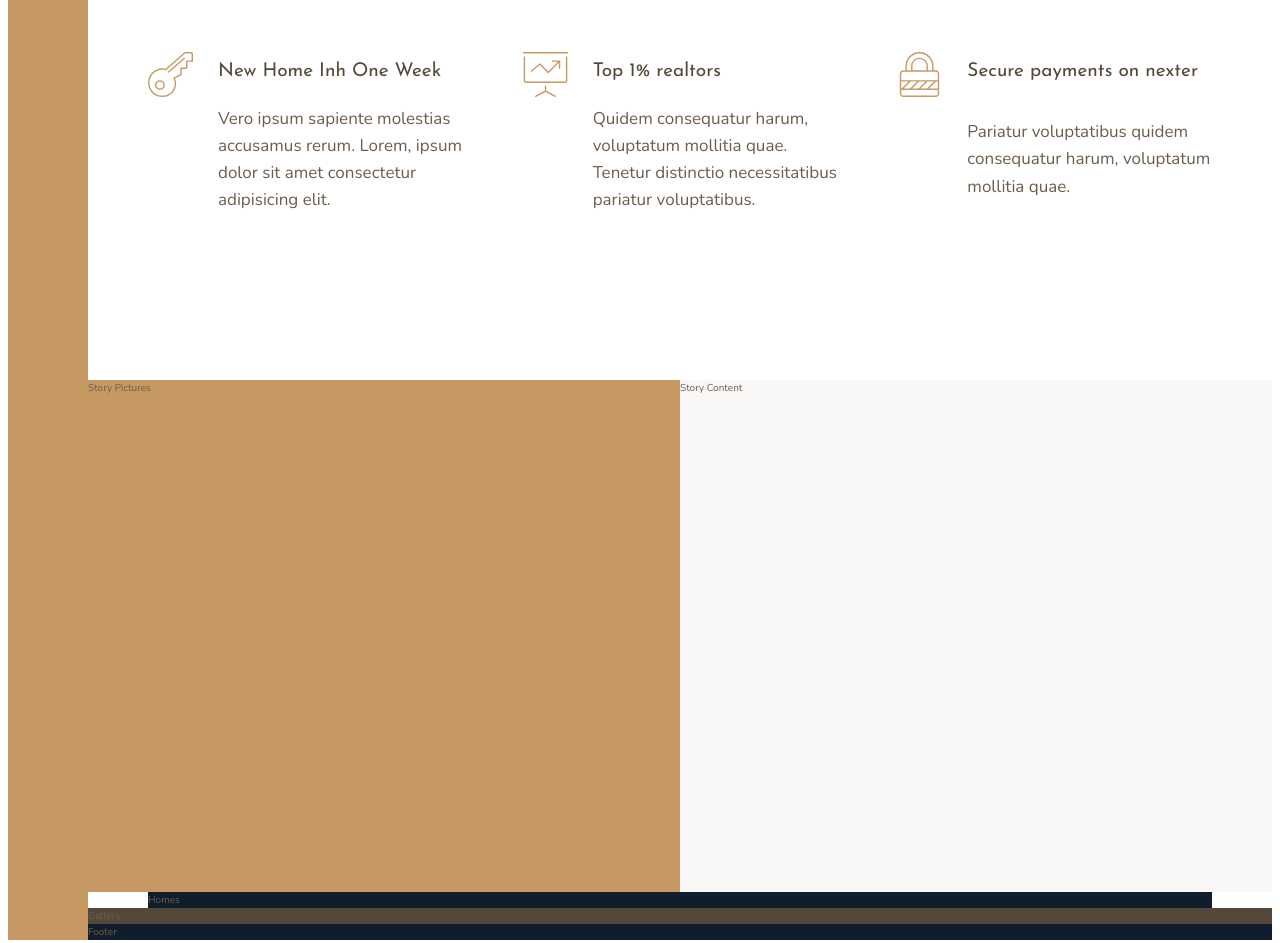
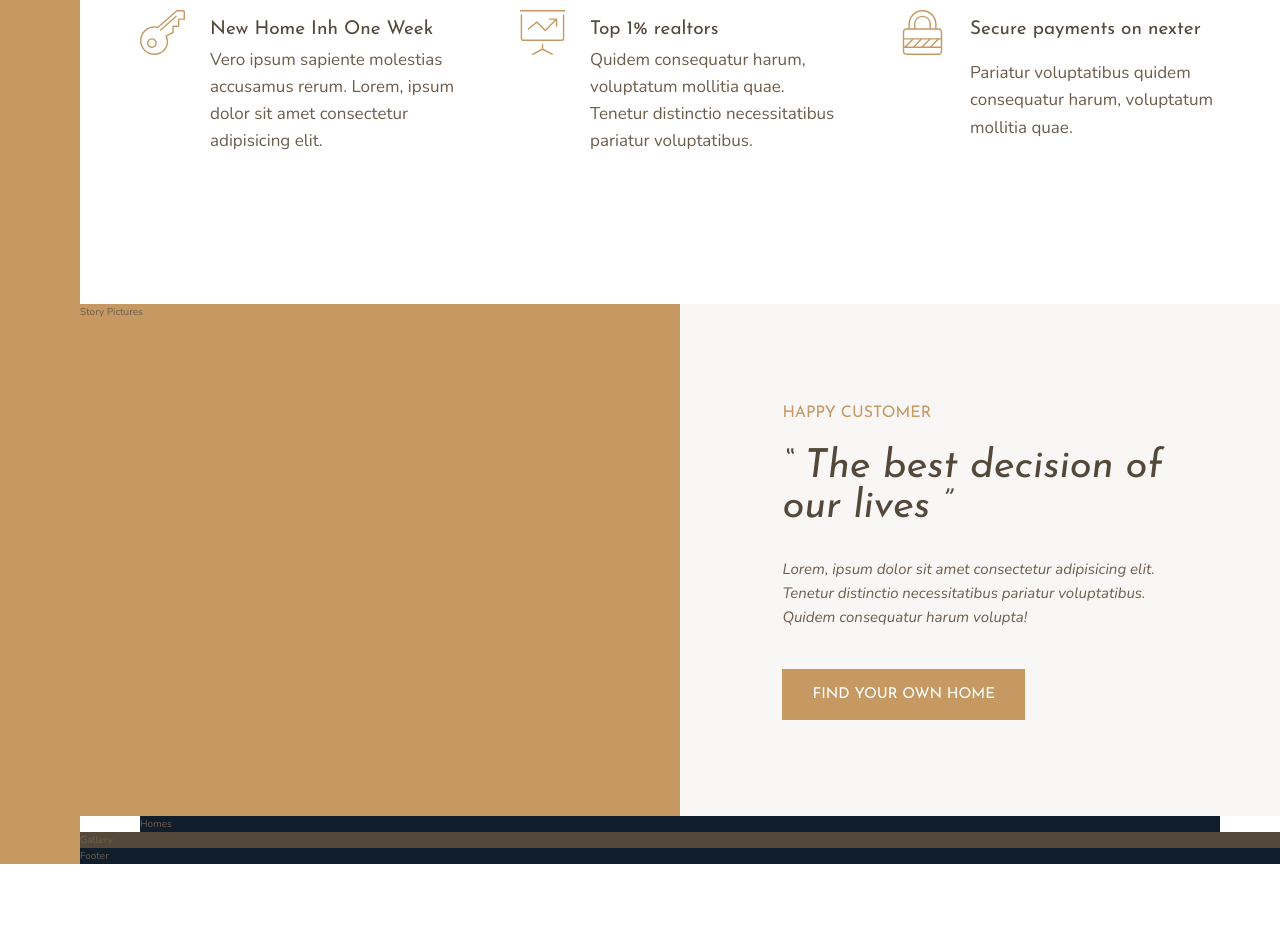
Before and after one commit to Ayush-Chugh-2006/Nexter, a website: page index.html in a window 1280 px wide. Shown: the part 974-1917 px from the top of the page. After the commit the page ends 1838 px from the top, so only its background shows below. Drawn offline with nearby package versions, Linux system fonts and the light colour scheme.

Commit message:
created story content

```diff
--- a/index.html
+++ b/index.html
@@ -1,20 +1,23 @@
 <!DOCTYPE html>
 <html lang="en">
 	<head>
-        <meta charset="UTF-8">
-        <meta name="viewport" content="width=device-width, initial-scale=1.0">
-        <meta http-equiv="X-UA-Compatible" content="ie=edge">
+		<meta charset="UTF-8" />
+		<meta name="viewport" content="width=device-width, initial-scale=1.0" />
+		<meta http-equiv="X-UA-Compatible" content="ie=edge" />
 
-        <link href="https://fonts.googleapis.com/css?family=Josefin+Sans:300,400,400i|Nunito:300,300i" rel="stylesheet">
-        <link rel="stylesheet" href="css/style.css">
-        <link rel="shortcut icon" type="image/png" href="img/favicon.png">
+		<link
+			href="https://fonts.googleapis.com/css?family=Josefin+Sans:300,400,400i|Nunito:300,300i"
+			rel="stylesheet"
+		/>
+		<link rel="stylesheet" href="css/style.css" />
+		<link rel="shortcut icon" type="image/png" href="img/favicon.png" />
 
 		<title>nexter &mdash; your home, your freedom</title>
 	</head>
 	<body class="container">
 		<div class="sidebar">Sidebar</div>
 
-        <header class="header">Header</header></header>
+		<header class="header">Header</header>
 
 		<div class="realtors">Top 3 realtors</div>
 
@@ -23,9 +26,12 @@
 				<svg class="feature__icon">
 					<use xLink:href="img/sprite.svg#icon-global"></use>
 				</svg>
-              <h4 class="heading-4 heading-4--dark feature__heading">World's Best Luxury Homes</h4>
-              <p class="feature__text">Lorem, ipsum dolor sit amet consectetur adipisicing elit.
-                 Tenetur distinctio necessitatibus pariatur voluptatibus.
+				<h4 class="heading-4 heading-4--dark feature__heading">
+					World's Best Luxury Homes
+				</h4>
+				<p class="feature__text">
+					Lorem, ipsum dolor sit amet consectetur adipisicing elit. Tenetur
+					distinctio necessitatibus pariatur voluptatibus.
 				</p>
 			</div>
 
@@ -33,9 +39,12 @@
 				<svg class="feature__icon">
 					<use xLink:href="img/sprite.svg#icon-trophy"></use>
 				</svg>
-            <h4 class="heading-4 heading-4--dark feature__heading">Only the Best properties</h4>
-            <p class="feature__text">Voluptatum mollitia quae. Vero ipsum
-               sapiente molestias accusamus rerum sed a eligendi aut quia.
+				<h4 class="heading-4 heading-4--dark feature__heading">
+					Only the Best properties
+				</h4>
+				<p class="feature__text">
+					Voluptatum mollitia quae. Vero ipsum sapiente molestias accusamus
+					rerum sed a eligendi aut quia.
 				</p>
 			</div>
 
@@ -43,9 +52,12 @@
 				<svg class="feature__icon">
 					<use xLink:href="img/sprite.svg#icon-map-pin"></use>
 				</svg>
-            <h4 class="heading-4 heading-4--dark feature__heading">All Homes in Top Locations</h4>
-            <p class="feature__text">Tenetur distinctio necessitatibus
-               pariatur voluptatibus quidem consequatur harum.
+				<h4 class="heading-4 heading-4--dark feature__heading">
+					All Homes in Top Locations
+				</h4>
+				<p class="feature__text">
+					Tenetur distinctio necessitatibus pariatur voluptatibus quidem
+					consequatur harum.
 				</p>
 			</div>
 
@@ -53,9 +65,12 @@
 				<svg class="feature__icon">
 					<use xLink:href="img/sprite.svg#icon-key"></use>
 				</svg>
-            <h4 class="heading-4 heading-4--dark feature__heading">New Home Inh One Week</h4>
-            <p class="feature__text">Vero ipsum sapiente molestias accusamus rerum. Lorem, ipsum
-               dolor sit amet consectetur adipisicing elit.
+				<h4 class="heading-4 heading-4--dark feature__heading">
+					New Home Inh One Week
+				</h4>
+				<p class="feature__text">
+					Vero ipsum sapiente molestias accusamus rerum. Lorem, ipsum dolor sit
+					amet consectetur adipisicing elit.
 				</p>
 			</div>
 
@@ -63,10 +78,12 @@
 				<svg class="feature__icon">
 					<use xLink:href="img/sprite.svg#icon-presentation"></use>
 				</svg>
-            <h4 class="heading-4 heading-4--dark feature__heading">Top 1% realtors</h4>
-            <p class="feature__text">Quidem consequatur harum, voluptatum mollitia quae.
-               Tenetur distinctio necessitatibus pariatur voluptatibus.
-
+				<h4 class="heading-4 heading-4--dark feature__heading">
+					Top 1% realtors
+				</h4>
+				<p class="feature__text">
+					Quidem consequatur harum, voluptatum mollitia quae. Tenetur distinctio
+					necessitatibus pariatur voluptatibus.
 				</p>
 			</div>
 
@@ -74,16 +91,30 @@
 				<svg class="feature__icon">
 					<use xLink:href="img/sprite.svg#icon-lock"></use>
 				</svg>
-            <h4 class="heading-4 heading-4--dark feature__heading">Secure payments on nexter</h4>
-            <p class="feature__text">Pariatur voluptatibus quidem
-               consequatur harum, voluptatum mollitia quae.
+				<h4 class="heading-4 heading-4--dark feature__heading">
+					Secure payments on nexter
+				</h4>
+				<p class="feature__text">
+					Pariatur voluptatibus quidem consequatur harum, voluptatum mollitia
+					quae.
 				</p>
 			</div>
 		</section>
 
 		<div class="story__pictures">Story Pictures</div>
 
-        <div class="story__content">Story Content</div>
+		<div class="story__content">
+			<h3 class="heading-3 mb-sm">Happy Customer</h3>
+			<h2 class="heading-2 heading-2--dark mb-md">
+				&ldquo; The best decision of our lives &rdquo;
+			</h2>
+			<p class="story__text">
+				Lorem, ipsum dolor sit amet consectetur adipisicing elit. Tenetur
+				distinctio necessitatibus pariatur voluptatibus. Quidem consequatur
+				harum volupta!
+			</p>
+			<button class="btn">Find your own home</button>
+		</div>
 
 		<section class="homes">Homes</section>
 
--- a/sass/_base.scss
+++ b/sass/_base.scss
@@ -13,6 +13,13 @@ $color-grey-dark-2: #6d5d4b;
 // FONT VARIABLES
 $font-primary: 'Nunito', sans-serif;
 $font-display: 'Josefin Sans', sans-serif;
+
+*,
+*::after,
+*::before {
+   margin: 0;
+   padding: 0;
+}
 
 html {
 	box-sizing: border-box;
--- a/sass/_story.scss
+++ b/sass/_story.scss
@@ -1,10 +1,29 @@
 .story {
-   &__pictures{
+	&__pictures {
 		background-color: $color-primary;
 		grid-column: full-start / col-end 4;
 	}
-   &__content{
+
+	&__content {
 		background-color: $color-grey-light-1;
 		grid-column: col-start 5 / full-end;
+
+		padding: 6rem 8vw;
+
+		// NOTE: center using flex-box
+		/*       display: flex;
+      flex-direction: column;
+      justify-content: center;
+      align-items: flex-start; */
+
+		// NOTE: center using grid
+		display: grid;
+		align-content: center;
+		justify-items: start;
+	}
+	&__text {
+		font-size: 1.5rem;
+		font-style: italic;
+		margin-bottom: 4rem;
 	}
 }
--- a/sass/_typography.scss
+++ b/sass/_typography.scss
@@ -8,9 +8,24 @@
 }
 .heading-2 {
 	@extend %heading;
+	font-size: 4rem;
+	font-style: italic;
+   line-height: 1;
+
+	&--light {
+		color: $color-grey-light-1;
+	}
+
+	&--dark {
+		color: $color-grey-dark-1;
+	}
 }
 .heading-3 {
 	@extend %heading;
+
+	font-size: 1.6rem;
+   color: $color-primary;
+   text-transform: uppercase;
 }
 .heading-4 {
 	@extend %heading;
@@ -24,3 +39,33 @@
 		color: $color-grey-dark-1;
 	}
 }
+
+.btn {
+   background-color: $color-primary;
+   color: #fff;
+   border: none;
+   border-radius: 0;
+   font-family: $font-display;
+   font-size: 1.5rem;
+   text-transform: uppercase;
+   padding: 1.8rem 3rem;
+   cursor: pointer;
+   transition: all .2s;
+
+   &:hover {
+      background-color: $color-primary-dark;
+   }
+}
+
+.mb-sm {
+   margin-bottom: 2rem;
+}
+.mb-md {
+   margin-bottom: 3rem;
+}
+.mb-lg {
+   margin-bottom: 4rem;
+}
+.mb-hg {
+   margin-bottom: 8rem;
+}
```
Also changed, not shown: css/style.css. Lines whose indentation alone changed are shown as unchanged.
